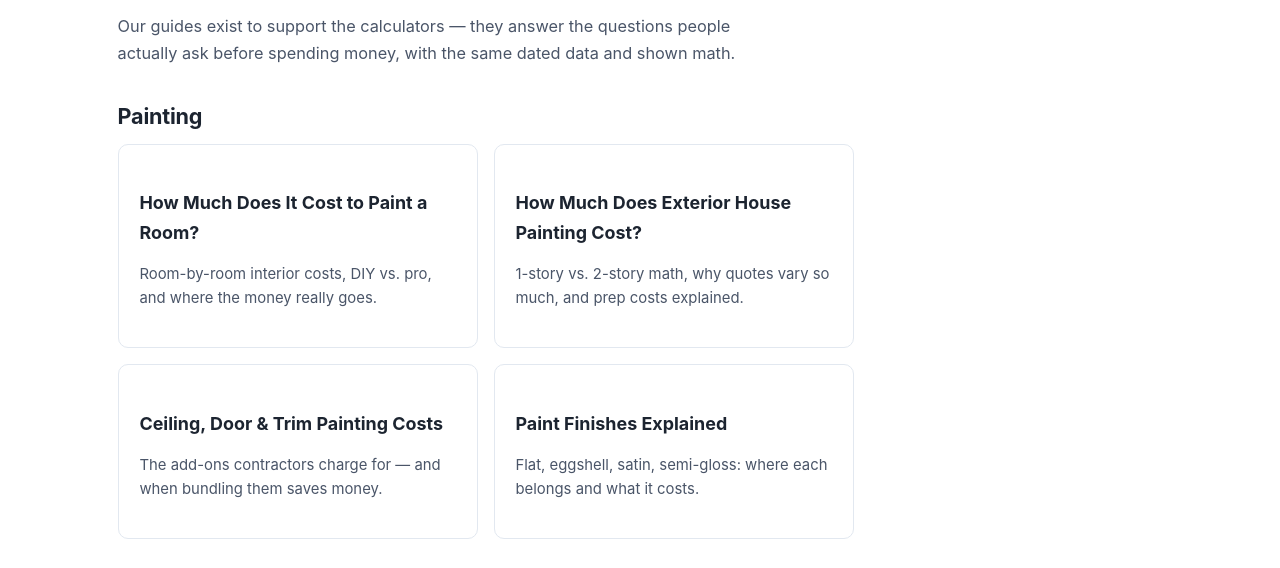
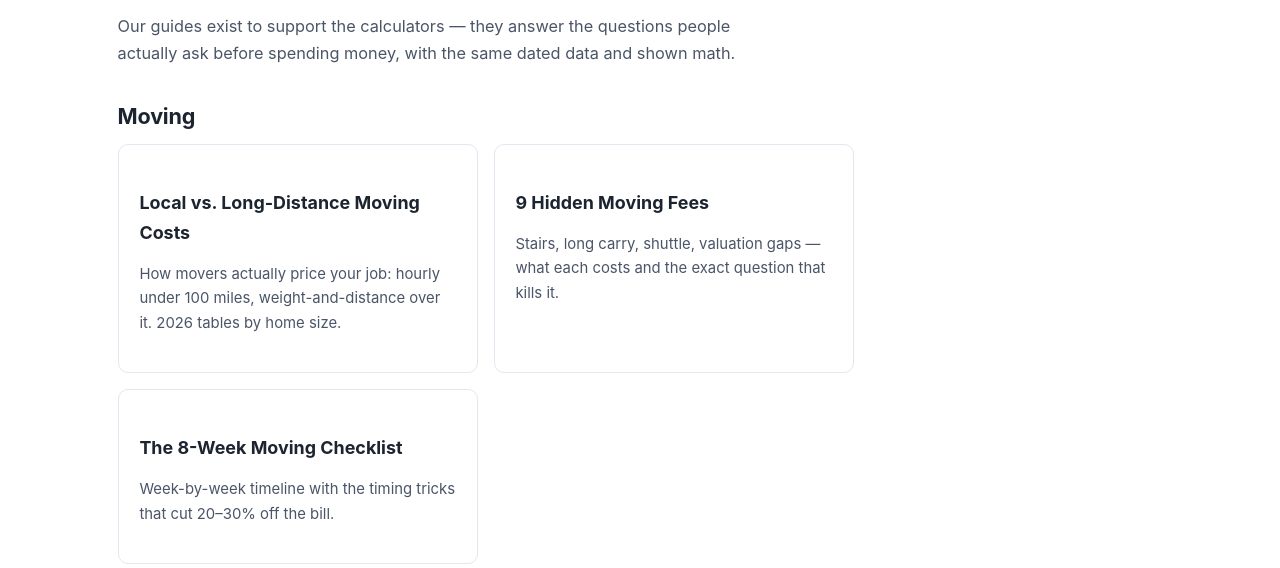
Before and after one commit to brinoco47-wq/costmyproject, a plain HTML site: page cost-guides/index.html in a window 1280 px wide. Shown: the part 210-778 px from the top of the page. Drawn offline with Linux system fonts and the light colour scheme.

Commit message:
Update cost guides hub index (add moving guides)

```diff
--- a/cost-guides/index.html
+++ b/cost-guides/index.html
@@ -36,6 +36,21 @@
     <h1>Cost guides</h1>
     <p class="small" style="margin-bottom:1rem"><span class="verified" style="display:inline-block;background:#e6f4ec;color:#1a7f4e;font-weight:700;font-size:.75rem;padding:.15rem .55rem;border-radius:20px">Updated September 2026</span></p>
     <p class="lede">Our guides exist to support the calculators — they answer the questions people actually ask before spending money, with the same dated data and shown math.</p>
+    <h2>Moving</h2>
+    <div class="card-grid">
+      <div class="card">
+        <h3><a href="../cost-guides/local-vs-long-distance-move-cost/">Local vs. Long-Distance Moving Costs</a></h3>
+        <p>How movers actually price your job: hourly under 100 miles, weight-and-distance over it. 2026 tables by home size.</p>
+      </div>
+      <div class="card">
+        <h3><a href="../cost-guides/hidden-moving-fees/">9 Hidden Moving Fees</a></h3>
+        <p>Stairs, long carry, shuttle, valuation gaps — what each costs and the exact question that kills it.</p>
+      </div>
+      <div class="card">
+        <h3><a href="../cost-guides/moving-checklist-timeline/">The 8-Week Moving Checklist</a></h3>
+        <p>Week-by-week timeline with the timing tricks that cut 20–30% off the bill.</p>
+      </div>
+    </div>
     <h2>Painting</h2>
     <div class="card-grid">
       <div class="card">
@@ -59,6 +74,7 @@
       <h2>Start with the tool</h2>
       <ul>
         <li><a href="../calculators/paint-cost/">Paint Cost Calculator — get your number in 60 seconds</a></li>
+        <li><a href="../calculators/moving-cost/">Moving Cost Calculator — DIY vs. container vs. movers</a></li>
         <li><a href="../comparisons/paint-brand-coverage/">Behr vs. Sherwin-Williams vs. Benjamin Moore</a></li>
       </ul>
     </div>
```
